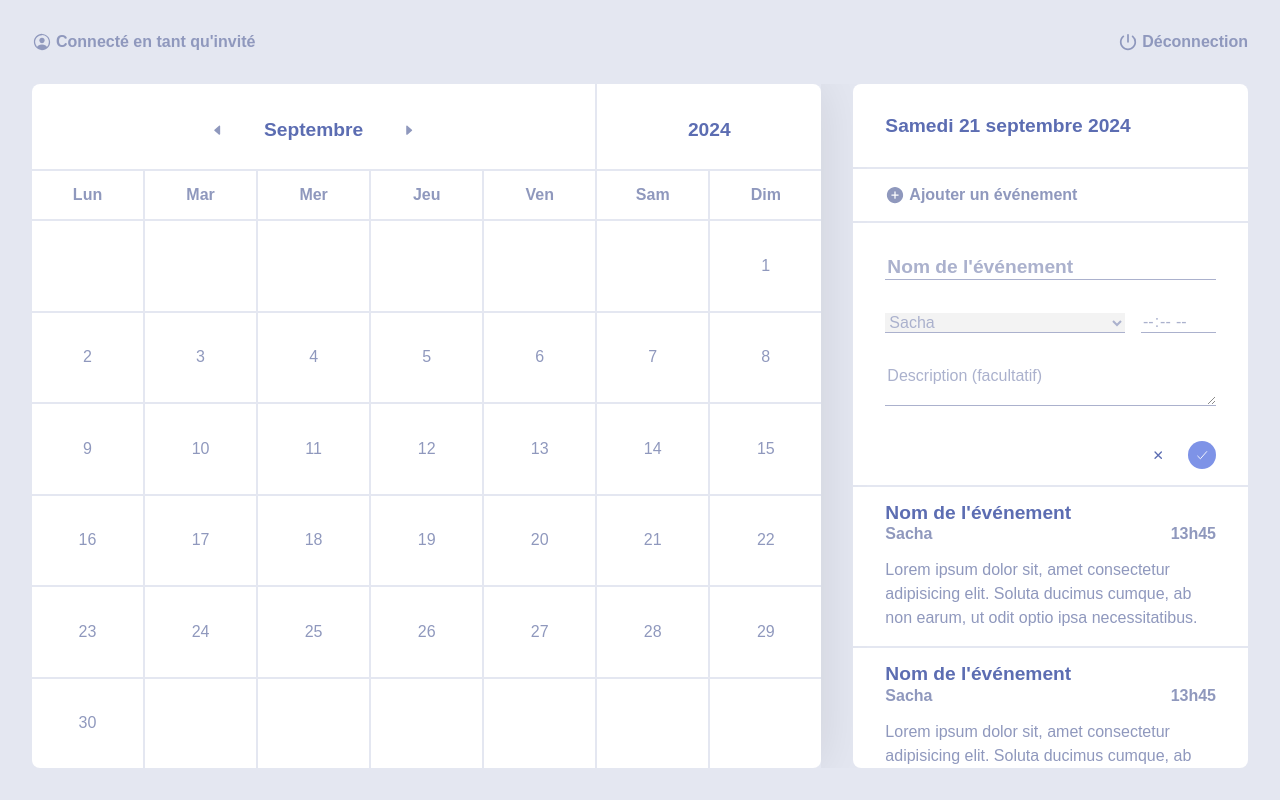
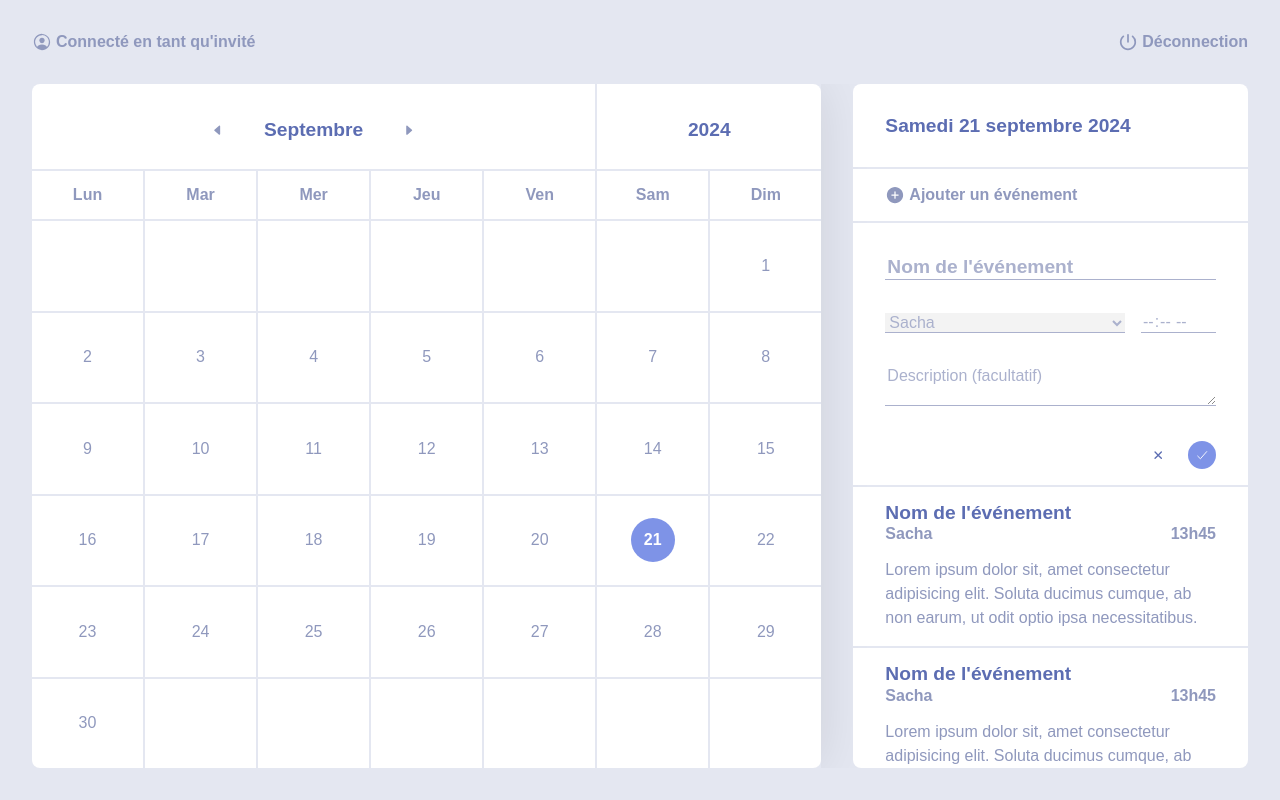
Before and after one commit to sylvain-galoustoff/sg-calendar, a React (Vite) app: page /2024/9 in a window 1280 px wide. Built offline with nearby package versions, Linux system fonts and the light colour scheme; what webfontloader would draw is missing.

Commit message:
Grid display today

```diff
--- a/src/components/Calendar/Cell.tsx
+++ b/src/components/Calendar/Cell.tsx
@@ -1,10 +1,28 @@
+import { useEffect, useState } from "react";
+import { useParams } from "react-router-dom";
+
 type CellProps = {
   day: number;
+  today: Date;
 };
 
-function Cell({ day }: CellProps) {
+function Cell({ day, today }: CellProps) {
+  const params = useParams();
+  const [isToday, setIsToday] = useState(false);
+
+  useEffect(() => {
+    let cellDate = new Date(Number(params.year), Number(params.month) - 1, day);
+    console.log(cellDate);
+
+    if (today.getTime() === cellDate.getTime()) {
+      setIsToday(true);
+    } else {
+      setIsToday(false);
+    }
+  }, [params, day]);
+
   return (
-    <div className="cell">
+    <div className={`cell ${isToday ? "today" : "not-today"}`}>
       <div className="cell-content">
         <div className="span cell-value">{day}</div>
       </div>
--- a/src/components/Calendar/Grid.tsx
+++ b/src/components/Calendar/Grid.tsx
@@ -12,6 +12,12 @@ type ParamsType = {
 
 function Grid() {
   const params = useParams<ParamsType>();
+  const today = new Date();
+  const todayAtMidnight = new Date(
+    today.getFullYear(),
+    today.getMonth(),
+    today.getDate()
+  );
   const [numberOfDays, setnumberOfDays] = useState(0);
   const [numberOfOffsetDays, setNumberOfOffsetDays] = useState(0);
   const [numberOfFillerDays, setNumberOfFillerDays] = useState(0);
@@ -22,9 +28,6 @@ function Grid() {
       const daysInMonth = getDaysInMonth(date);
       const firstDayOfMonth = startOfMonth(date);
       const lastDayOfMonth = endOfMonth(date);
-      console.clear();
-      console.log(lastDayOfMonth);
-      console.log(lastDayOfMonth.getDay());
 
       setNumberOfOffsetDays(
         firstDayOfMonth.getDay() === 0 ? 6 : firstDayOfMonth.getDay() - 1
@@ -41,7 +44,7 @@ function Grid() {
     Array.from({ length: numberOfOffsetDays }, (_, index) => <EmptyCell key={index} />);
 
   const renderCells = Array.from({ length: numberOfDays }, (_, index) => (
-    <Cell key={index} day={index + 1} />
+    <Cell key={index} day={index + 1} today={todayAtMidnight} />
   ));
 
   const rendernumberOfFillerDays = Array.from(
--- a/src/styles/global.scss
+++ b/src/styles/global.scss
@@ -158,7 +158,7 @@ body,
     cursor: pointer;
 
     &:hover {
-      background-color: $cardAlt;
+      background-color: $primary;
     }
 
     &.empty {
@@ -180,6 +180,13 @@ body,
         background-color: $primary;
         color: $card;
         font-weight: 700;
+      }
+
+      &:hover {
+        .cell-value {
+          background-color: $card;
+          color: $primary;
+        }
       }
     }
   }
```
